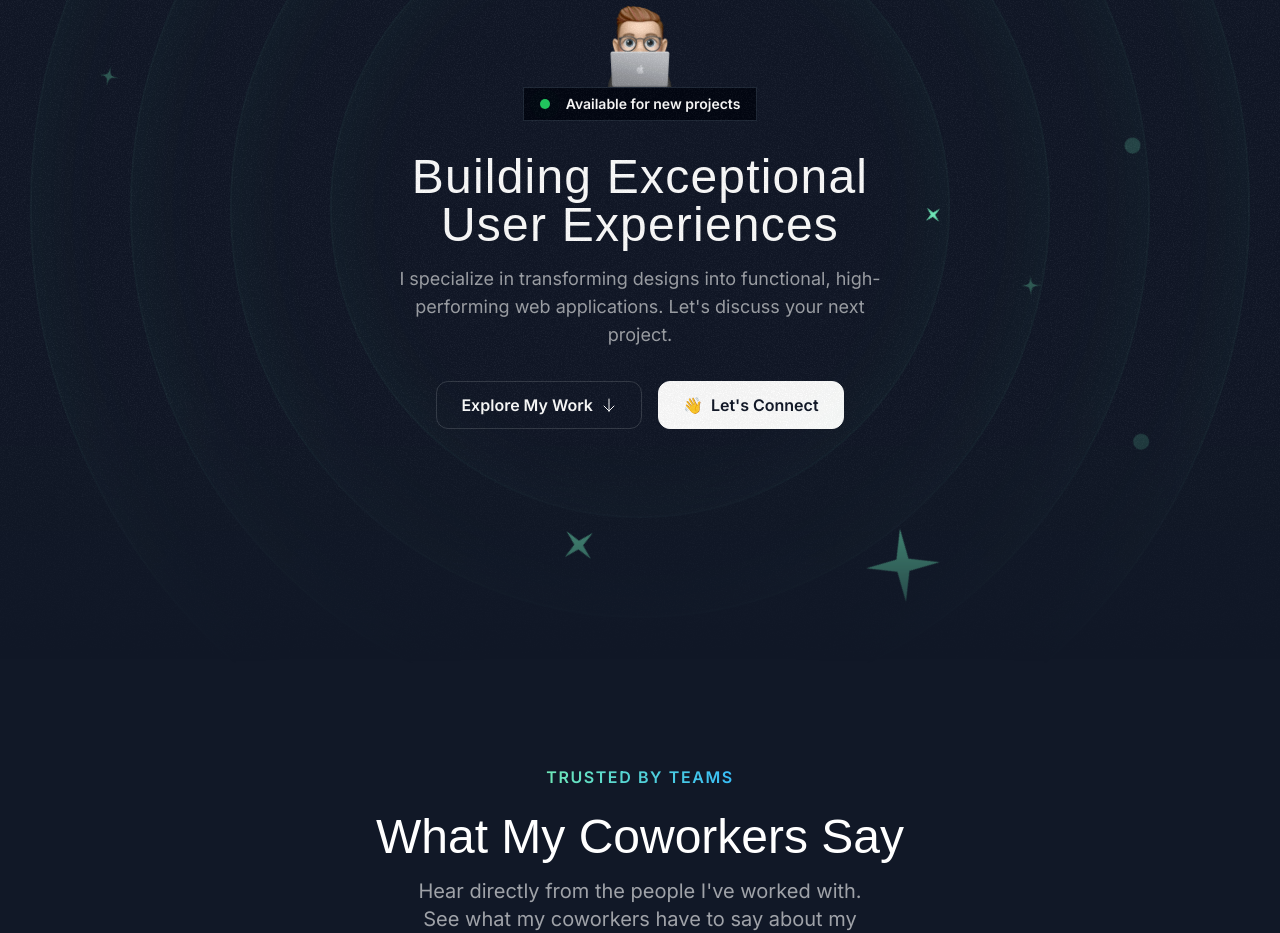
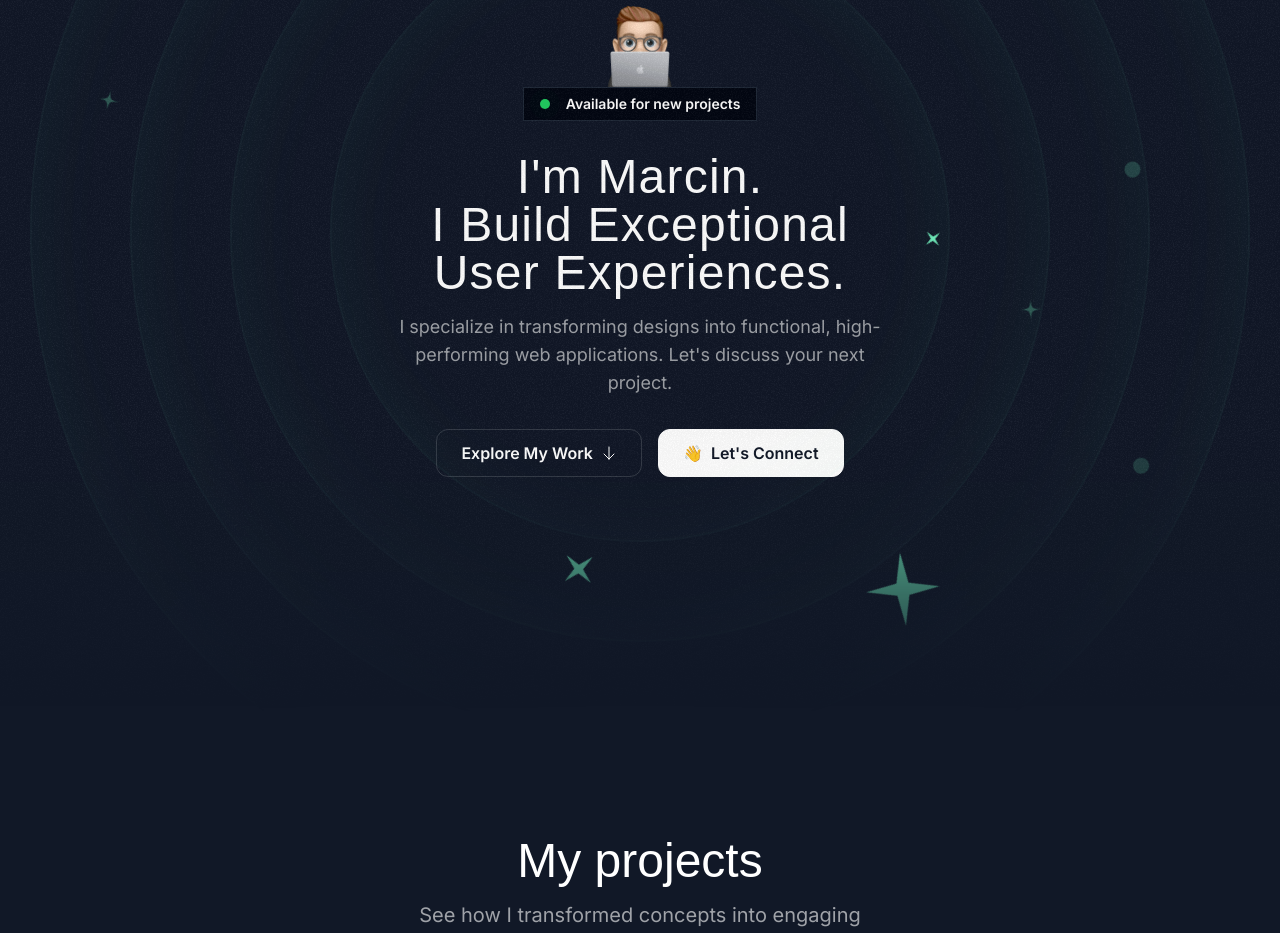
Before and after one commit to marsobpro/portfolio, a Next.js app: page / in a window 1280 px wide. Shown: the part 253-1186 px from the top of the page. Built offline with nearby package versions, Linux system fonts and the light colour scheme; a web font is replaced by a local one.

Commit message:
Changed copy in Hero, changed cards structure in About

```diff
--- a/src/app/layout.tsx
+++ b/src/app/layout.tsx
@@ -11,7 +11,7 @@ const calistoga = Calistoga({
 });
 
 export const metadata: Metadata = {
-  title: "My Portfolio",
+  title: "Marcin Sobieraj | Frontend Dev",
   description: "",
 };
 
--- a/src/app/page.tsx
+++ b/src/app/page.tsx
@@ -1,7 +1,7 @@
 import { Header } from "@/sections/Header";
 import { HeroSection } from "@/sections/Hero";
 import { ProjectsSection } from "@/sections/Projects";
-import { TapeSection } from "@/sections/Tape";
+// import { TapeSection } from "@/sections/Tape";
 import { Referrals } from "@/sections/Referrals";
 import { AboutSection } from "@/sections/About";
 import { ContactSection } from "@/sections/Contact";
@@ -12,9 +12,9 @@ export default function Home() {
     <div>
       <Header />
       <HeroSection />
+      <ProjectsSection />
       <Referrals />
-      <TapeSection />
-      <ProjectsSection />
+      {/* <TapeSection /> */}
       <AboutSection />
       <ContactSection />
       <Footer />
--- a/src/components/Projects/ProjectCardContent.tsx
+++ b/src/components/Projects/ProjectCardContent.tsx
@@ -36,7 +36,7 @@ const ProjectCardContent = ({ project }: { project: Project }) => {
             </li>
           ))}
         </ul>
-        <a href={link} className="">
+        <a href={link} target="_blank" rel="noopener noreferrer" className="">
           <button className="bg-white text-gray-950 h-12 w-full rounded-xl font-semibold inline-flex items-center justify-center gap-2 mt-8 px-6 md:w-auto">
             <span>Visit live site</span>
             <ArrowUp className="size-4" />
--- a/src/sections/About.tsx
+++ b/src/sections/About.tsx
@@ -12,17 +12,16 @@ export const AboutSection = () => {
         <SectionHeader
           eyebrow="About Me"
           title="A Glimpse Into My World"
-          description="Learn more about who I am, what I do, and what inspires me"
+          description="Learn more about who I am, what I do, and what inspires me."
         />
         <div className="mt-20 flex flex-col gap-8 ">
+          <div className="grid grid-cols-1 gap-8 md:grid-cols-5 lg:grid-cols-3">
+            <ToolboxCard />
+            <MapCard />
+          </div>
           <div className="grid grid-cols-1 gap-8 md:grid-cols-5 lg:grid-cols-3 ">
             <BookCard />
-            <ToolboxCard />
-          </div>
-
-          <div className="grid grid-cols-1 gap-8 md:grid-cols-5 lg:grid-cols-3">
             <HobbiesCard />
-            <MapCard />
           </div>
         </div>
       </div>
--- a/src/sections/Hero.tsx
+++ b/src/sections/Hero.tsx
@@ -62,7 +62,8 @@ export const HeroSection = () => {
   const HeroContent = () => (
     <div className="max-w-lg mx-auto">
       <h1 className="font-serif text-3xl md:text-5xl text-center mt-8 tracking-wide">
-        Building Exceptional User Experiences
+        I'm Marcin.
+        <br />I Build Exceptional User Experiences.
       </h1>
       <p className="mt-4 text-center text-white/60 md:text-lg">
         I specialize in transforming designs into functional, high-performing
@@ -73,7 +74,7 @@ export const HeroSection = () => {
 
   const HeroActions = () => (
     <div className="flex flex-col md:flex-row justify-center items-center mt-8 gap-4">
-      <Button variant="secondary" href="#projects">
+      <Button variant="secondary" href="#projects" isInternalLink>
         <span className="font-semibold">Explore My Work</span>
         <ArrowDown className="size-4" />
       </Button>
--- a/src/sections/Projects.tsx
+++ b/src/sections/Projects.tsx
@@ -24,10 +24,10 @@ export const ProjectsSection = () => {
     <section className="pb-16 lg:py-24" id="projects">
       <div className="container">
         <SectionHeader
-          title={"Featured projects"}
-          eyebrow={"Featured projects"}
+          title={"My projects"}
+          eyebrow={""}
           description={
-            " See how i transformed concepts into engaging digital experiences."
+            "See how I transformed concepts into engaging digital experiences."
           }
         />
 
```
